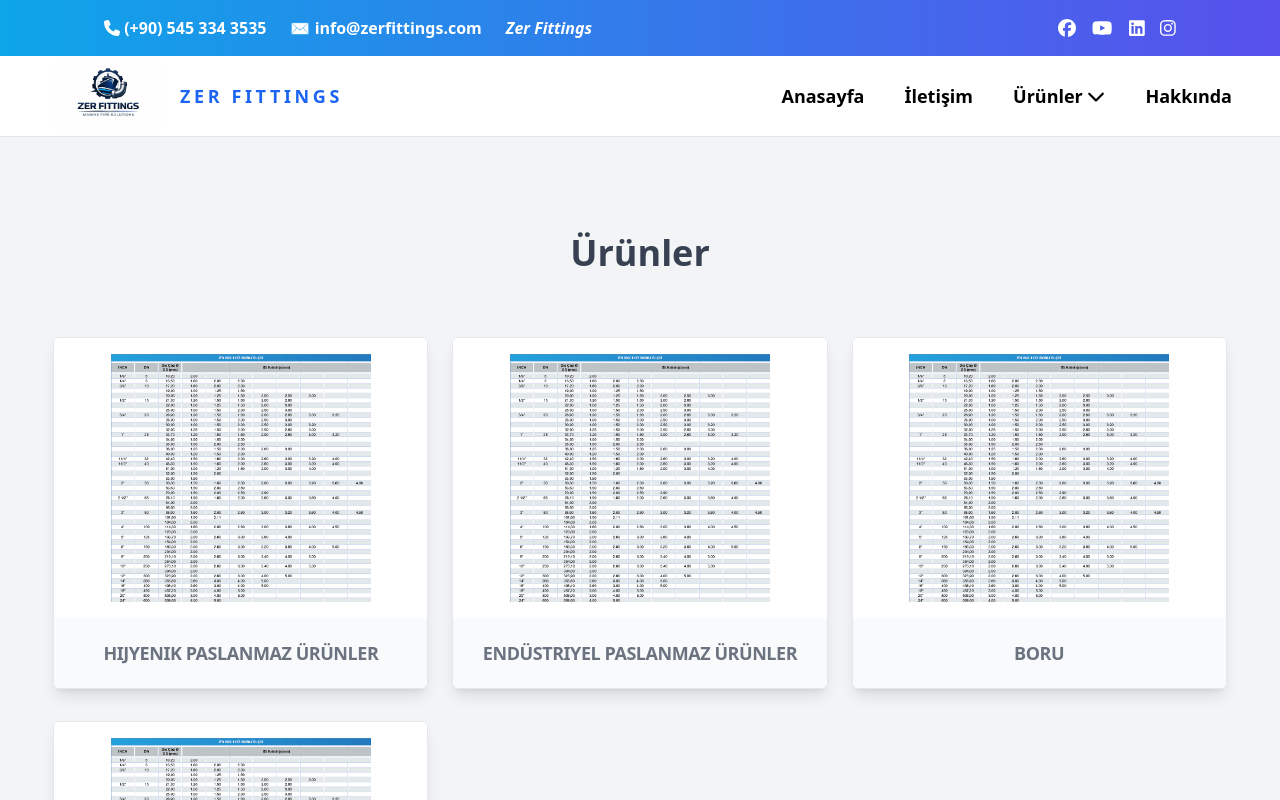
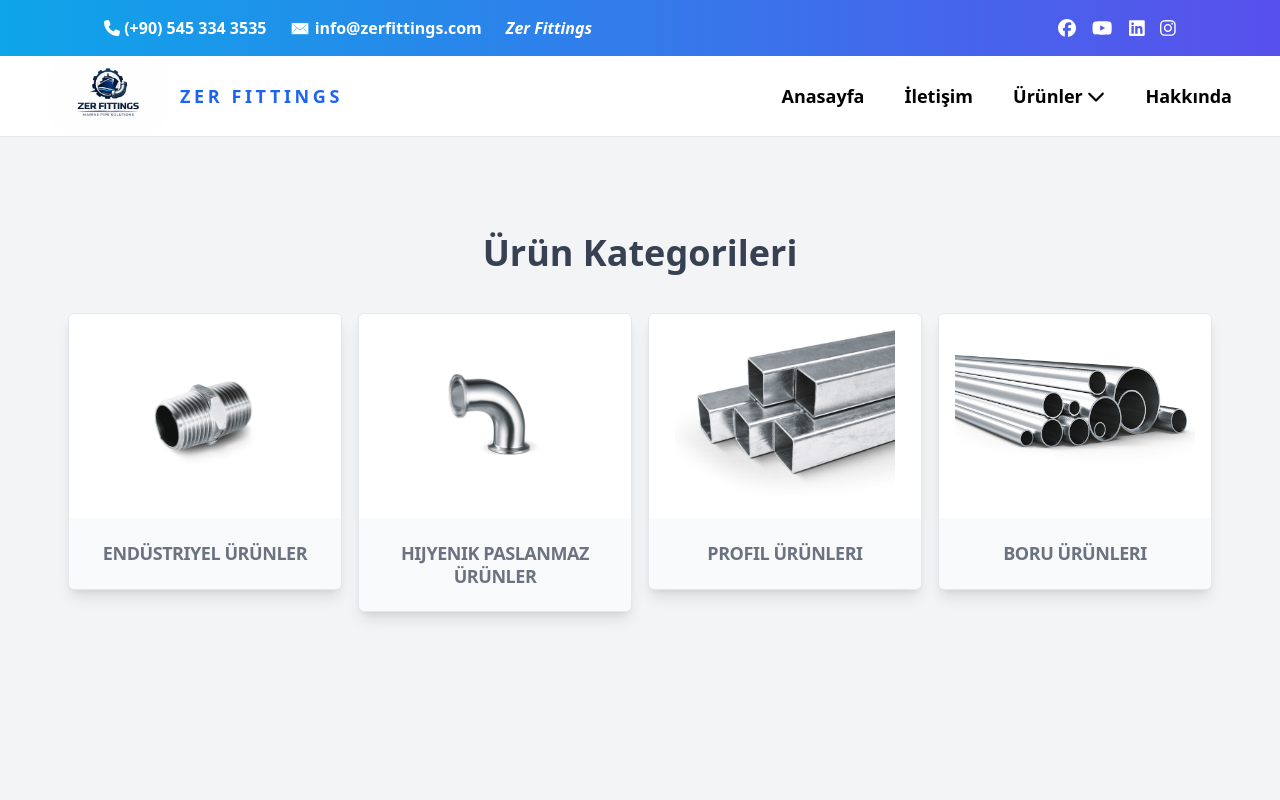
Before and after one commit to erenlerfirat/zerfittings, a React (Create React App) app: page / in a window 1280 px wide. Built offline with nearby package versions, Linux system fonts and the light colour scheme.

Commit message:
finalize

```diff
--- a/src/App.js
+++ b/src/App.js
@@ -11,6 +11,8 @@ import WeldedFittings from './components/pages/Products/industry/WeldedFittings.
 import ThreadedFittings from './components/pages/Products/industry/ThreadedFittings.js';
 import Pipe from './components/pages/Products/pipe/Pipe.js';
 import Profile from './components/pages/Products/profile/Profile.js';
+import IndustrialCard from './components/pages/Home/ProductMenu/IndustrialCard.js';
+import StainlessHygieneCard from './components/pages/Home/ProductMenu/StainlessHygieneCard.js';
 
 function App() {
 
@@ -25,10 +27,12 @@ function App() {
         <Route path="/urunler/paslanmaz-tee" element={<StainlessTee/>} />
         <Route path="/urunler/paslanmaz-boru-kelepce" element={<StainlessClamp/>} />
         <Route path="/urunler/paslanmaz-filtre" element={<StainlessFilter/>} />
-        <Route path="/disli-fittings" element={<ThreadedFittings/>} />
-        <Route path="/kaynakli-fittings" element={<WeldedFittings/>} />
+        <Route path="/urunler/disli-fittings" element={<ThreadedFittings/>} />
+        <Route path="/urunler/kaynakli-fittings" element={<WeldedFittings/>} />
         <Route path="/boru" element={<Pipe/>} />
         <Route path="/profil" element={<Profile/>} />
+        <Route path="/industrial" element={<IndustrialCard />} />
+        <Route path="/stainless" element={<StainlessHygieneCard />} />
       </Routes>
   );
 }
--- a/src/components/layout/ServicesDropDown.js
+++ b/src/components/layout/ServicesDropDown.js
@@ -41,8 +41,8 @@
         isOpen={openMenu === "Endüstriyel Ürünler"}
         onToggle={() => handleMenuToggle("Endüstriyel Ürünler")}
         items={[
-          { to: "/disli-fittings", label: "Dişli Fittings" },
-          { to: "/kaynakli-fittings", label: "Kaynaklı Fittings" },
+          { to: "/urunler/disli-fittings", label: "Dişli Fittings" },
+          { to: "/urunler/kaynakli-fittings", label: "Kaynaklı Fittings" },
         ]}
       />
 
--- a/src/components/pages/Home/Home.js
+++ b/src/components/pages/Home/Home.js
@@ -4,14 +4,15 @@ import ContactForm from './ContactForm.js'
 import Slider from './Slider.js'
 import Process from './Process.js'
 import ProductsCard from './ProductMenu/ProductsCard.js'
+import FeatureSection from './FeatureSection.js'
 
 function Home() {
     return (
         <div className=" h-screen w-screen overflow-x-hidden">
             <MainNavigation />
             <ProductsCard />
-            {/* <FeatureSection /> */}
             <Process/>
+            <FeatureSection />
             <Slider/>
             <ContactForm />
             <Footer />
--- a/src/components/pages/Home/ProductMenu/PipeCard.js
+++ /dev/null
@@ -1,26 +0,0 @@
-import Product from "../../Products/Product";
-import img from '../../../assets/photo/disli-fittings/altikose-cift-tarafli-nipel.jpg';
-import { Link } from "react-router-dom";
-
-function IndustrialCard() {
-  const products = [
-    { headerFirstLine: "Kaynaklı Fittings Malzemeler", img:img, path:"boru" }
-  ];
-
-  return (
-    <div className="bg-gray-100 min-h-screen py-12 px-4 flex flex-col items-center">
-      <p className="text-center pt-24 mb-8 text-4xl text-gray-700 font-bold">
-          Boru Ürünleri
-        </p>
-
-      <ul className="grid grid-cols-1 sm:grid-cols-2 md:grid-cols-3 gap-6 w-11/12 max-w-7xl">
-
-            <Link to={`/urunler/boru`} key={0}>
-              <Product headerFirstLine={"Boru Ürünleri"} img={img} />
-            </Link>
-      </ul>
-    </div>
-  );
-}
-
-export default IndustrialCard;
--- a/src/components/pages/Home/ProductMenu/ProductsCard.js
+++ b/src/components/pages/Home/ProductMenu/ProductsCard.js
@@ -1,48 +1,34 @@
+// ProductsPage.js
+import Product from "../../Products/Product";
+import imgIndustrial from '../../../../assets/photo/disli-fittings/altikose-cift-tarafli-nipel.jpg';
+import imgStainless from '../../../../assets/photo/dirsek/din-klempli-dirsek.png';
+import imgBoru from '../../../../assets/photo/boru/boru.jpg';
+import imgProfil from '../../../../assets/photo/profil/profiller.jpg';
 import { Link } from "react-router-dom";
-import Product from "../../Products/Product";
-import img from '../../../../assets/photo/boru/1.png';
 
-function ProductsCard() {
+function ProductsPage() {
+  const categories = [
+    { name: "industrial", title: "Endüstriyel Ürünler", img: imgIndustrial, path: "/industrial" },
+    { name: "stainless", title: "Hijyenik Paslanmaz Ürünler", img: imgStainless, path: "/stainless" },
+    { name: "profil", title: "Profil Ürünleri", img: imgProfil, path: "/profil" },
+    { name: "boru", title: "Boru Ürünleri", img: imgBoru, path: "/boru" }
+  ];
+
   return (
-    <div className="h-screen w-screen overflow-x-hidden bg-gray-100">
-      <div className="min-w-full mx-auto">
-        <p className="text-center pt-24 mb-8 text-4xl text-gray-700 font-bold">
-          Ürünler
-        </p>
+    <div className="bg-gray-100 min-h-screen py-12 px-4 flex flex-col items-center">
+      <p className="text-center pt-12 mb-8 text-4xl text-gray-700 font-bold">
+        Ürün Kategorileri
+      </p>
 
-        <ul className="max-w-7xl grid grid-cols-1 md:grid-cols-2 lg:grid-cols-3 gap-6 w-11/12 mx-auto py-6">
-          <Link to={"/boru"}>
-            <Product
-              img={img}
-              detailImg={img}
-              headerFirstLine={"Hijyenik Paslanmaz Ürünler"}
-            />
+      <ul className="grid grid-cols-1 sm:grid-cols-2 md:grid-cols-4 gap-4 w-11/12 max-w-7xl">
+        {categories.map((c, i) => (
+          <Link key={i} to={c.path}>
+            <Product headerFirstLine={c.title} img={c.img} clickable />
           </Link>
-          <Link to={"/boru"}>
-            <Product
-              img={img}
-              detailImg={img}
-              headerFirstLine={"Endüstriyel Paslanmaz Ürünler"}
-            />
-          </Link>
-          <Link to={"/boru"}>
-            <Product
-              img={img}
-              detailImg={img}
-              headerFirstLine={"Boru"}
-            />
-          </Link>
-          <Link to={"/profil"}>
-            <Product
-              img={img}
-              detailImg={img}
-              headerFirstLine={"Profil"}
-            />
-          </Link>
-        </ul>
-      </div>
+        ))}
+      </ul>
     </div>
   );
 }
 
-export default ProductsCard;
+export default ProductsPage;
--- a/src/components/pages/Home/ProductMenu/ProfileCard.js
+++ /dev/null
@@ -1,27 +0,0 @@
-import Product from "../../Products/Product";
-import img from '../../../assets/photo/disli-fittings/altikose-cift-tarafli-nipel.jpg';
-import { Link } from "react-router-dom";
-
-function ProfileCard() {
-  const products = [
-    { headerFirstLine: "Kaynaklı Fittings Malzemeler", img:img, path:"profil" }
-  ];
-
-  return (
-    <div className="bg-gray-100 min-h-screen py-12 px-4 flex flex-col items-center">
-      <p className="text-center pt-24 mb-8 text-4xl text-gray-700 font-bold">
-          Profil Ürünleri
-        </p>
-
-      <ul className="grid grid-cols-1 sm:grid-cols-2 md:grid-cols-3 gap-6 w-11/12 max-w-7xl">
-        {products.map((p, index) => (
-          <Link to={`/${p.path}`} key={index}>
-            <Product headerFirstLine={p.headerFirstLine} img={p.img} />
-          </Link>
-        ))}
-      </ul>
-    </div>
-  );
-}
-
-export default ProfileCard;
--- a/src/components/pages/Home/ProductMenu/StainlessHygieneCard.js
+++ b/src/components/pages/Home/ProductMenu/StainlessHygieneCard.js
@@ -1,8 +1,10 @@
 import Product from "../../Products/Product";
-import img from '../../../assets/photo/dirsek/din-dirsek90.png';
-import img2 from '../../../assets/photo/tee/uzun-tee.png';
-import img3 from '../../../assets/photo/boru-aski-kelepce/boru-saplı-kelepçe.png';
-import img4 from '../../../assets/photo/filtre/paslanmaz-y-tipi-hat-filtresi.jpg';
+import img from '../../../../assets/photo/dirsek/din-dirsek90.png';
+import img2 from '../../../../assets/photo/tee/uzun-tee.png';
+import img3 from '../../../../assets/photo/boru-aski-kelepce/boru-saplı-kelepçe.png';
+import img4 from '../../../../assets/photo/filtre/paslanmaz-y-tipi-hat-filtresi.jpg';
+import Footer from '../../../layout/Footer.js';
+import MainNavigation from '../../../layout/MainNavigation.js';
 import { Link } from "react-router-dom";
 
 function StainlessHygieneCard() {
@@ -14,6 +16,8 @@ function StainlessHygieneCard() {
   ];
 
   return (
+    <div className=" h-screen w-screen overflow-x-hidden">
+            <MainNavigation />
     <div className="bg-gray-100 min-h-screen py-12 px-4 flex flex-col items-center">
       <p className="text-center pt-24 mb-8 text-4xl text-gray-700 font-bold">
           Hijyenik Paslanmaz Ürünler
@@ -27,6 +31,8 @@ function StainlessHygieneCard() {
         ))}
       </ul>
     </div>
+    <Footer />
+        </div>
   );
 }
 
--- a/src/components/pages/Products/Product.js
+++ b/src/components/pages/Products/Product.js
@@ -2,9 +2,10 @@ import { useState } from "react";
 import { motion } from "framer-motion";
 import { createPortal } from "react-dom";
 
-function Product({ img, headerFirstLine, detailImg, imagestyle }) {
+function Product({ img, headerFirstLine, detailImg, imagestyle,clickable }) {
   const [isModalOpen, setIsModalOpen] = useState(false);
   const hasDetail = Boolean(detailImg);
+
 
   const modal = (
   <div
@@ -27,8 +28,10 @@ function Product({ img, headerFirstLine, detailImg, imagestyle }) {
 
       <img
         src={detailImg}
-        alt={`${headerFirstLine} Detail`}
-        className="w-full h-full object-contain"
+        alt={headerFirstLine}
+        className={`w-full h-full object-contain transition-transform duration-500 hover:scale-105 block
+          ${hasDetail || clickable ? "cursor-pointer" : ""}
+          ${imagestyle || ""}`}
       />
     </div>
   </div>
@@ -46,21 +49,20 @@ function Product({ img, headerFirstLine, detailImg, imagestyle }) {
       >
         <div className="relative overflow-hidden aspect-[4/3] bg-white flex items-center justify-center p-4">
           <img
-            onClick={() => setIsModalOpen(true)}
+            onClick={() => hasDetail &&setIsModalOpen(true)}
             src={img}
             alt={headerFirstLine}
-            className={`w-full h-full object-contain transition-transform duration-500 hover:scale-105 block ${
-              hasDetail ? "cursor-pointer" : ""
-            }`}
+            className={`w-full h-full object-contain transition-transform duration-500 hover:scale-105 block
+              ${hasDetail || clickable ? "cursor-pointer" : ""}`}
           />
         </div>
 
         <button
-          disabled={!hasDetail}
-          onClick={() => setIsModalOpen(true)}
-          className={`w-full py-6 px-4 font-bold text-lg uppercase tracking-tight transition-all duration-200 flex flex-col items-center justify-center text-gray-500 ${
-            hasDetail ? "cursor-pointer" : "cursor-disabled"
-          }`}
+          disabled={!hasDetail && !clickable}
+          onClick={() => hasDetail &&setIsModalOpen(true)}
+          className={`w-full py-6 px-4 font-bold text-lg uppercase tracking-tight transition-all duration-200
+            flex flex-col items-center justify-center text-gray-500
+            ${hasDetail || clickable ? "cursor-pointer" : "cursor-disabled"}`}
         >
           <span className="leading-tight">{headerFirstLine}</span>
         </button>
```
Also changed, not shown: src/components/layout/MainNavigation.js (+17 -6 lines), src/components/pages/Home/FeatureSection.js (+15 -37 lines), src/components/pages/Home/Process.js (+30 -6 lines), src/components/pages/Home/ProductMenu/IndustrialCard.js (+9 -3 lines).
